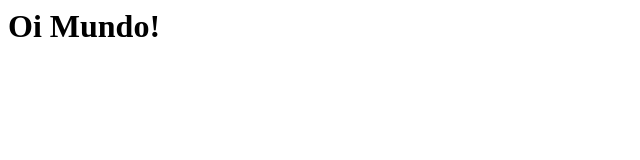
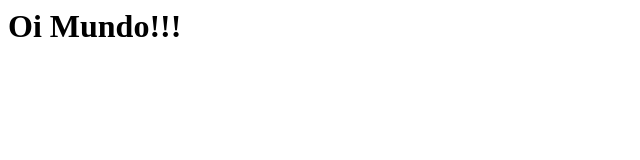
Before and after one commit to ronaldounifor/EstudosFinais, a plain HTML site: page index.html in a window 1280 px wide. Shown: the full height of the page, 0-640 px from the left. Drawn offline with Linux system fonts and the light colour scheme.

Commit message:
Mudei a mensagemgit status

```diff
--- a/index.html
+++ b/index.html
@@ -5,6 +5,6 @@
     </title>
   </head>
   <body>
-    <h1>Oi Mundo!</h1>
+    <h1>Oi Mundo!!!</h1>
   </body>
 </html>
```
